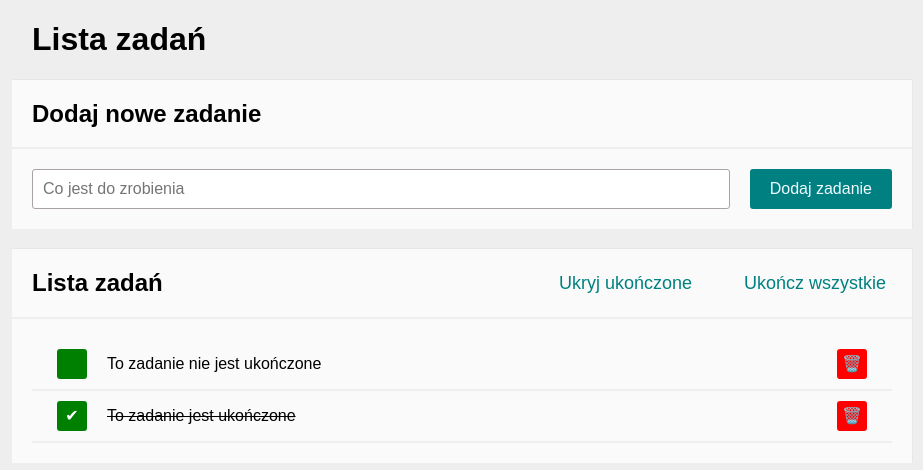
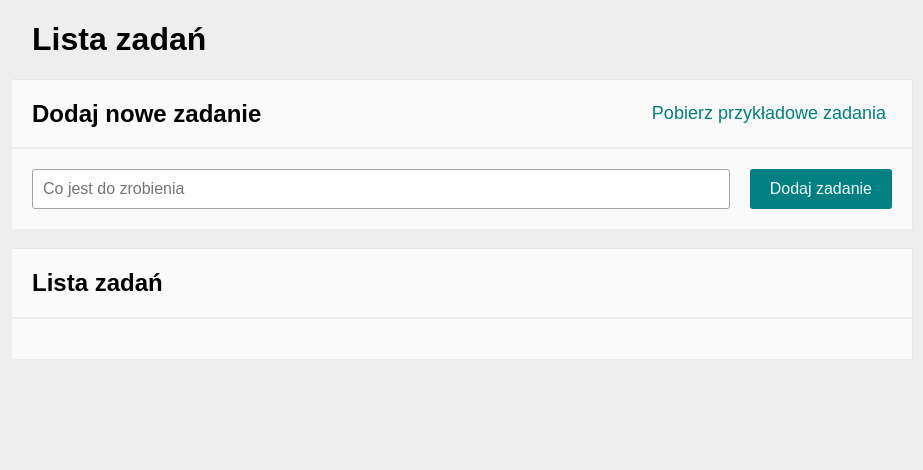
Before and after one commit to Alekzann/task-list-react, a React (Create React App) app: page / in a window 1280 px wide. Shown: the top 470 px of the page, without its empty margins (178-1101 px from the left). Built offline with nearby package versions, Linux system fonts and the light colour scheme.

Commit message:
Added button for adding example tasks and imported to Tasks.js Created common styled component for buttons

```diff
--- /dev/null
+++ b/src/features/tasks/ButtonExamples/index.js
@@ -0,0 +1,15 @@
+import { useDispatch } from "react-redux";
+import { fetchExampleTasks } from "../tasksSlice";
+import { ButtonStyled } from "../ButtonsStilization/styled";
+
+export const ButtonExamples = () => {
+  const dispatch = useDispatch();
+  return (
+    <>
+      <ButtonStyled onClick={() => dispatch(fetchExampleTasks())}>
+        {" "}
+        Pobierz przykładowe zadania
+      </ButtonStyled>
+    </>
+  );
+};
--- a/src/features/tasks/Buttons/index.js
+++ b/src/features/tasks/Buttons/index.js
@@ -1,4 +1,5 @@
-import { ButtonsContainer, Button } from "./styled";
+import { ButtonsContainer} from "./styled";
+import { ButtonStyled } from "../ButtonsStilization/styled";
 import { useSelector, useDispatch } from "react-redux";
 import { toggleHideDone, setAllDone, selectIsEveryTaskDone, selectAreTasksEmpty, selectHideDone } from "../tasksSlice";
 
@@ -12,15 +13,15 @@ const Buttons = () => {
     <ButtonsContainer>
       {!areTasksEmpty && (
         <>
-          <Button onClick={() => dispatch(toggleHideDone())}>
+          <ButtonStyled onClick={() => dispatch(toggleHideDone())}>
             {hideDone ? "Pokaż" : "Ukryj"} ukończone
-          </Button>
-          <Button
+          </ButtonStyled>
+          <ButtonStyled
             onClick={() => dispatch(setAllDone())}
             disabled={isEveryTaskDone}
           >
             Ukończ wszystkie
-          </Button>
+          </ButtonStyled>
         </>
       )}
     </ButtonsContainer>
--- a/src/features/tasks/Buttons/styled.js
+++ b/src/features/tasks/Buttons/styled.js
@@ -4,24 +4,3 @@ export const ButtonsContainer = styled.span`
   justify-content: space-between;
   align-items: center;
 `;
-
-export const Button = styled.button`
-  border: none;
-  background: transparent;
-  font-size: 18px;
-  color: ${({ theme }) => theme.colors.secondaryColor};
-  transition: 0.3s;
-  margin: 20px;
-
-  @media (max-width: 767px) {
-    display: grid;
-  }
-
-  &:hover {
-    color: rgba(0, 128, 128, 0.8);
-  }
-
-  &:disabled {
-    color: hsl(180, 3%, 71%);
-  }
-`;
--- /dev/null
+++ b/src/features/tasks/ButtonsStilization/styled.js
@@ -0,0 +1,22 @@
+import styled from "styled-components";
+
+export const ButtonStyled = styled.button`
+  border: none;
+  background: transparent;
+  font-size: 18px;
+  color: ${({ theme }) => theme.colors.secondaryColor};
+  transition: 0.3s;
+  margin: 20px;
+
+  @media (max-width: 767px) {
+    display: grid;
+  }
+
+  &:hover {
+    color: rgba(0, 128, 128, 0.8);
+  }
+
+  &:disabled {
+    color: hsl(180, 3%, 71%);
+  }
+`;
--- a/src/features/tasks/Form/index.js
+++ b/src/features/tasks/Form/index.js
@@ -30,7 +30,7 @@ const Form = () => {
 
   return (
     <FormStyle onSubmit={onFormSubmit}>
-      <Input
+        <Input
         ref={inputRef}
         value={newTaskContent}
         placeholder="Co jest do zrobienia"
--- a/src/features/tasks/Tasks.js
+++ b/src/features/tasks/Tasks.js
@@ -4,12 +4,17 @@ import Buttons from "./Buttons/index.js";
 import Section from "../../common/Section";
 import Header from "../../common/Header";
 import Container from "../../common/Container/styled.js";
+import { ButtonExamples } from "./ButtonExamples/index.js";
 
 function Tasks() {
   return (
     <Container>
       <Header title="Lista zadań" />
-      <Section title="Dodaj nowe zadanie" body={<Form />} />
+      <Section
+        title="Dodaj nowe zadanie"
+        body={<Form />}
+        extraHeaderContent={<ButtonExamples />}
+      />
       <Section
         title="Lista zadań"
         body={<TaskList />}
--- a/src/features/tasks/tasksSlice.js
+++ b/src/features/tasks/tasksSlice.js
@@ -3,18 +3,7 @@ import { createSlice } from "@reduxjs/toolkit";
 const tasksSlice = createSlice({
   name: "tasks",
   initialState: {
-    tasks: [
-      {
-        content: "To zadanie nie jest ukończone",
-        done: false,
-        id: 1,
-      },
-      {
-        content: "To zadanie jest ukończone",
-        done: true,
-        id: 2,
-      },
-    ],
+    tasks: [],
     hideDone: false,
   },
   reducers: {
@@ -36,6 +25,7 @@ const tasksSlice = createSlice({
     removeTask: (state, action) => {
       state.tasks = state.tasks.filter((task) => task.id !== action.payload);
     },
+    fetchExampleTasks: () => { },
   },
 });
 
@@ -45,6 +35,7 @@ export const {
   toggleTaskDone,
   setAllDone,
   removeTask,
+  fetchExampleTasks,
 } = tasksSlice.actions;
 
 const selectTasksState = (state) => state.tasks;
```
